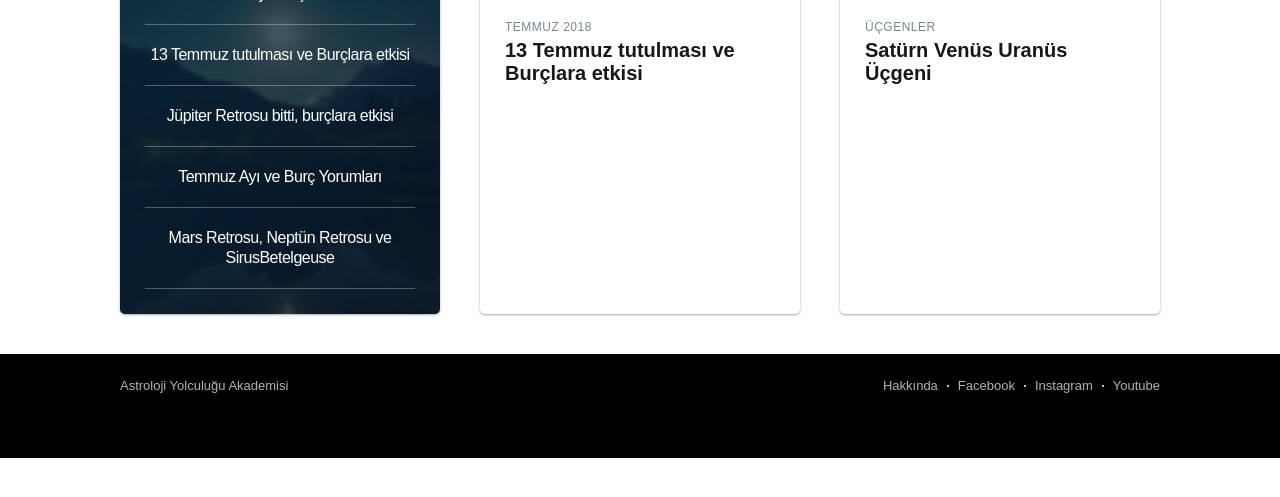
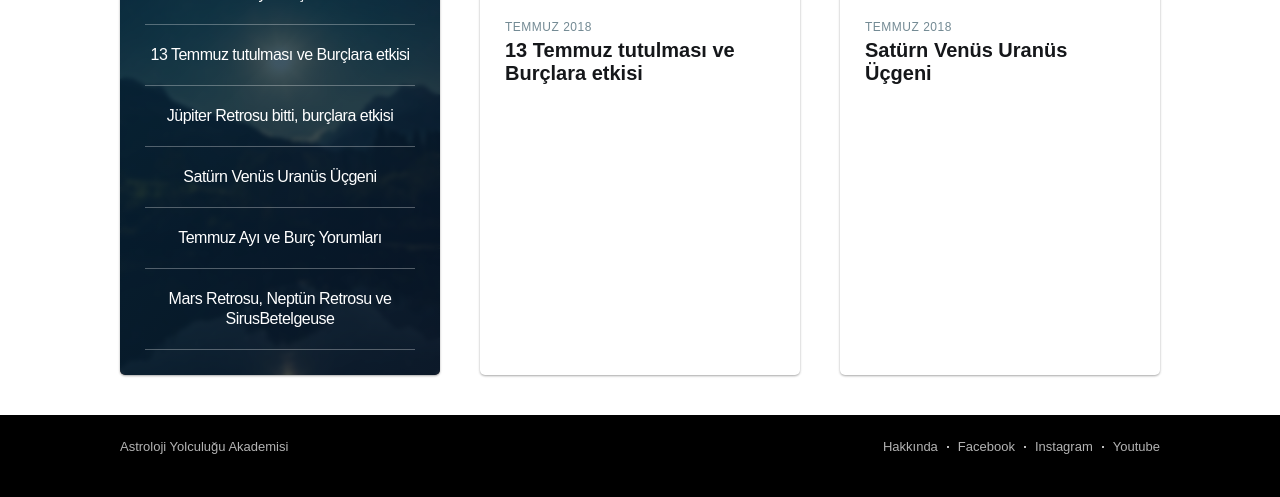
Before and after one commit to astrylcs/astrylcs.github.io, a Jekyll site: the page built from _posts/2018-07-11-jupiter-retro.md, in a window 1280 px wide and 900 px high, scrolled down 1352 px, cut to the strip 381-878 px from the top of the window. Built offline with Jekyll 4.4.1, drawn with Linux system fonts in a browser that asks for light colours; before the commit the page ends 2191 px from its top, so only the background shows below that.

Commit message:
Update 2018-07-10-ucgen.md

```diff
--- a/_posts/2018-07-10-ucgen.md
+++ b/_posts/2018-07-10-ucgen.md
@@ -1,6 +1,6 @@
 ---
 image: s2jv6WgaZcA
-tag: ÜÇGENLER
+tag: TEMMUZ 2018
 title: Satürn Venüs Uranüs Üçgeni
 ytimg: true
 ---
```
